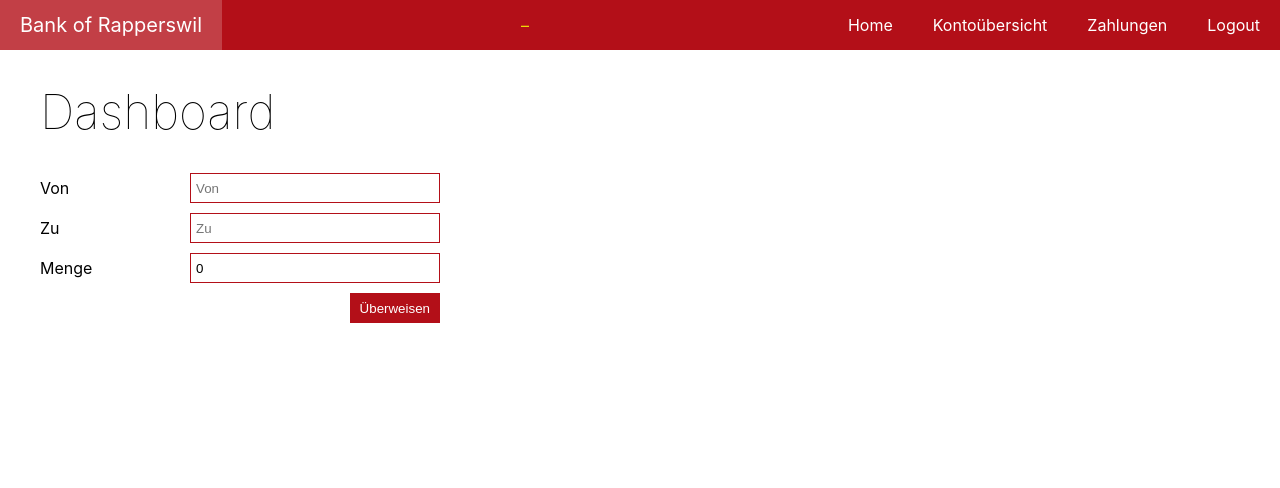
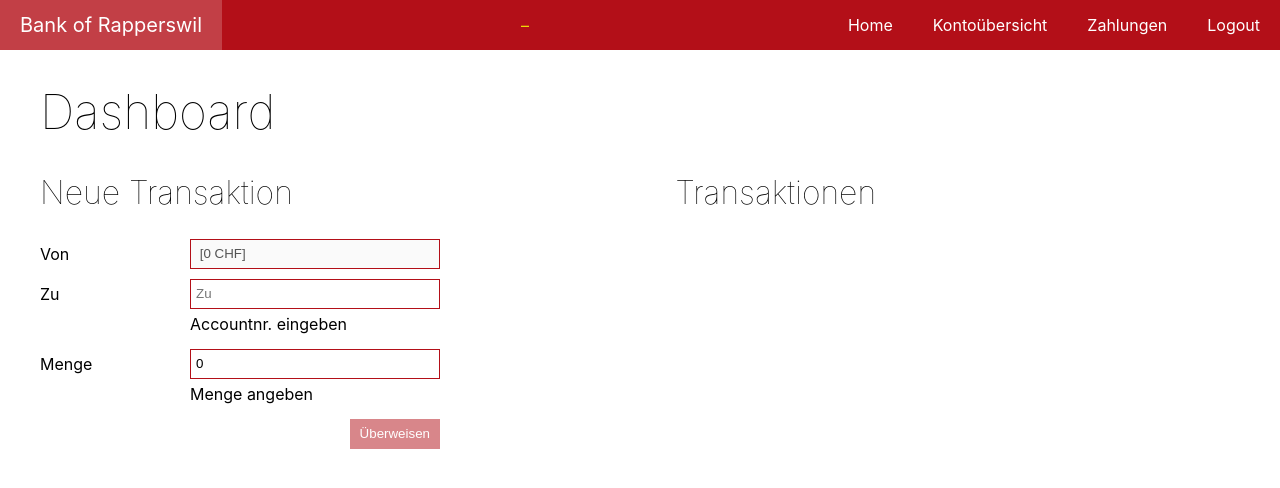
Before and after one commit to sandrosc/HSR.WED3.React, a React (Create React App) app: page /dashboard in a window 1280 px wide. Shown: the top 488 px of the page. Built offline with nearby package versions, Linux system fonts and the light colour scheme; no server answers; sample sign-in values are in the browser's storage.

Commit message:
wow, transactions work

```diff
--- a/src/app.css
+++ b/src/app.css
@@ -10,9 +10,15 @@ a:focus {
   text-decoration: none;
 }
 
+h1,
+h2 {
+  font-weight: lighter;
+}
 h1 {
-  font-weight: lighter;
   font-size: 3rem;
+}
+h2 {
+  font-size: 2rem;
 }
 
 body {
@@ -63,7 +69,6 @@ form {
   line-height: 30px;
   clear: both;
 }
-
 form > div,
 form > label {
   display: flex;
@@ -75,16 +80,18 @@ form > label {
 form > div {
   justify-content: flex-end;
 }
-
-form > label > input {
+form > label > div {
   flex: 0 1 250px;
   margin-left: 30px;
+  display: flex;
+  flex-direction: column;
+}
+form > label > div > input {
   padding: 5px;
   height: 30px;
   box-sizing: border-box;
   border: 1px solid var(--red);
 }
-
 form button {
   background: var(--red);
   color: white;
@@ -94,3 +101,16 @@ form button {
   box-sizing: border-box;
   float: right;
 }
+form button:disabled {
+  opacity: 0.5;
+}
+
+.dashboard {
+  display: flex;
+}
+.dashboard h2 {
+  margin-top: 0;
+}
+.dashboard > div {
+  flex: 1 1 auto;
+}
--- a/src/components/Dashboard.js
+++ b/src/components/Dashboard.js
@@ -1,6 +1,11 @@
 import React, { Component } from 'react';
 
-import { getTransactions, getAccount } from '../api';
+import {
+  getTransactions,
+  getAccount,
+  getAccountDetails,
+  transfer
+} from '../api';
 
 import FormElement from './FormElement';
 
@@ -8,29 +13,66 @@ export type Props = {
   token: string
 };
 
-class Dashboard extends Component<Props, {}> {
+type State = {
+  fromAccount: {
+    accountNr: string,
+    amount: number,
+    owner: string
+  },
+  to: string,
+  toAccount: {
+    found: false,
+    accountNr: string,
+    owner: string
+  },
+  amount: number,
+  transactionRunning: boolean,
+  transactionError: undefined
+};
+
+class Dashboard extends Component<Props, State> {
   state = {
-    from: '',
+    fromAccount: {
+      accountNr: '',
+      amount: 0,
+      owner: ''
+    },
     to: '',
     toAccount: {
-      searched: false,
       found: false,
       accountNr: '',
       owner: ''
     },
     amount: 0,
+    transactionRunning: false,
     transactionError: undefined
   };
 
   componentDidMount() {
     const { token } = this.props;
+
+    // get from account
+    getAccountDetails(token).then(
+      value =>
+        this.setState(state => ({
+          ...state,
+          fromAccount: {
+            accountNr: value.accountNr,
+            amount: value.amount,
+            owner: `${value.owner.firstname} ${value.owner.lastname}`
+          }
+        })),
+      error => console.log(error)
+    );
+
+    // get transactions
     getTransactions(token).then(
       value => console.log(value),
       error => console.log(error)
     );
   }
 
-  handleInputChanged = (field, value) => {
+  handleInputChanged = (field: string, value: string | number) => {
     this.setState(state => ({ ...state, [field]: value }));
     if (field === 'to') {
       this.handleToUpdated(value);
@@ -38,19 +80,12 @@ class Dashboard extends Component<Props, {}> {
   };
 
   handleToUpdated = value => {
-    if (!value) {
-      this.setState(state => ({
-        ...state,
-        toAccount: { ...state.toAccount, searched: false }
-      }));
-      return;
-    }
+    if (!value) return;
     getAccount(value, this.props.token).then(
       value => {
         this.setState(state => ({
           ...state,
           toAccount: {
-            searched: true,
             found: true,
             accountNr: value.accountNr,
             owner: `${value.owner.firstname} ${value.owner.lastname}`
@@ -62,7 +97,6 @@ class Dashboard extends Component<Props, {}> {
           ...state,
           toAccount: {
             ...state.toAccount,
-            searched: true,
             found: false
           }
         }));
@@ -70,47 +104,93 @@ class Dashboard extends Component<Props, {}> {
     );
   };
 
+  handleSubmit = (event: Event) => {
+    event.preventDefault();
+    const { toAccount: { accountNr: targetAccountNr }, amount } = this.state;
+    const { token } = this.props;
+
+    this.setState(state => ({ ...state, transactionRunning: true }));
+
+    setTimeout(() => {
+      transfer(targetAccountNr, amount, token).then(
+        value => {
+          this.handleInputChanged('to', '');
+          this.handleInputChanged('amount', 0);
+          this.setState(state => ({
+            ...state,
+            fromAccount: {
+              ...state.fromAccount,
+              amount: value.total
+            },
+            transactionRunning: false
+          }));
+        },
+        error =>
+          this.setState(state => ({
+            ...state,
+            transactionError: error
+          }))
+      );
+    }, 1000);
+  };
+
   render() {
+    const {
+      fromAccount,
+      to,
+      toAccount: { found: toAccountFound, owner: toAccountOwner },
+      amount,
+      transactionRunning
+    } = this.state;
+    const maySubmit = !transactionRunning && toAccountFound;
     return (
       <div>
         <h1>Dashboard</h1>
-        <div className="dashboardContents">
+        <div className="dashboard">
+          <div>
+            <h2>Neue Transaktion</h2>
             <form className="newTransaction">
               <FormElement
                 label="Von"
                 field="from"
-              value={this.state.from}
-              onChange={this.handleInputChanged}
+                value={`${fromAccount.accountNr} [${fromAccount.amount} CHF]`}
+                disabled
               />
               <FormElement
                 label="Zu"
                 field="to"
-              value={this.state.to}
+                value={to}
                 onChange={this.handleInputChanged}
+                message={
+                  to
+                    ? toAccountFound
+                      ? toAccountOwner
+                      : 'Accountnr. nicht gefunden'
+                    : 'Accountnr. eingeben'
+                }
               />
-            {this.state.toAccount.searched && (
-              <div className="formInfo">
-                {this.state.toAccount.found
-                  ? this.state.toAccount.owner
-                  : 'Accountnr. nicht gefunden'}
-              </div>
-            )}
               <FormElement
                 label="Menge"
                 field="amount"
                 value={this.state.amount}
                 onChange={this.handleInputChanged}
                 type="number"
+                message={!amount && 'Menge angeben'}
               />
               <div>
-              <button onClick={this.handleSubmit}>Überweisen</button>
+                <button onClick={this.handleSubmit} disabled={!maySubmit}>
+                  {transactionRunning ? 'Überweisung läuft...' : 'Überweisen'}
+                </button>
               </div>
               {this.state.transactionError && (
                 <p>Es ist ein Fehler aufgetreten!</p>
               )}
             </form>
           </div>
-        <div />
+          <div>
+            <h2>Transaktionen</h2>
+          </div>
+        </div>
       </div>
     );
   }
--- a/src/components/FormElement.js
+++ b/src/components/FormElement.js
@@ -6,23 +6,37 @@ export type Props = {
   label: string,
   field: string,
   value: string,
-  onChange: (field: string, value: string) => void,
-  type?: string
+  onChange?: (field: string, value: string | number) => void,
+  message?: string,
+  type?: string,
+  disabled?: boolean
 };
 
 function FormElement(props: Props) {
-  const { label, field, value, onChange, type } = props;
+  const { label, field, value, onChange, type, message, ...rest } = props;
   return (
     <label>
       {label}
+      <div>
         <input
           onChange={(e: SyntheticInputEvent<HTMLInputElement>) => {
-          onChange(field, e.target.value);
+            if (!onChange) return;
+            if (type === 'number') {
+              const numberValue = parseFloat(e.target.value);
+              const value = Number.isNaN(numberValue) ? 0 : numberValue;
+              onChange(field, value);
+            } else {
+              const value = e.target.value;
+              onChange && onChange(field, value);
+            }
           }}
           placeholder={label}
           value={value}
           type={type || 'text'}
+          {...rest}
         />
+        {message}
+      </div>
     </label>
   );
 }
--- a/src/components/Login.js
+++ b/src/components/Login.js
@@ -36,7 +36,7 @@ class Login extends React.Component<Props, State> {
     redirectToReferrer: false
   };
 
-  handleInputChanged = (field: string, value: string) => {
+  handleInputChanged = (field: string, value: string | number) => {
     this.setState((state: State) => ({ ...state, [field]: value }));
   };
 
--- a/src/components/Signup.js
+++ b/src/components/Signup.js
@@ -26,7 +26,7 @@ class Signup extends React.Component<{}, State> {
     redirectToReferrer: false
   };
 
-  handleInputChanged = (field: string, value: string) => {
+  handleInputChanged = (field: string, value: string | number) => {
     this.setState(state => ({ ...state, [field]: value }));
   };
 
```
Lines whose indentation alone changed are shown as unchanged.
